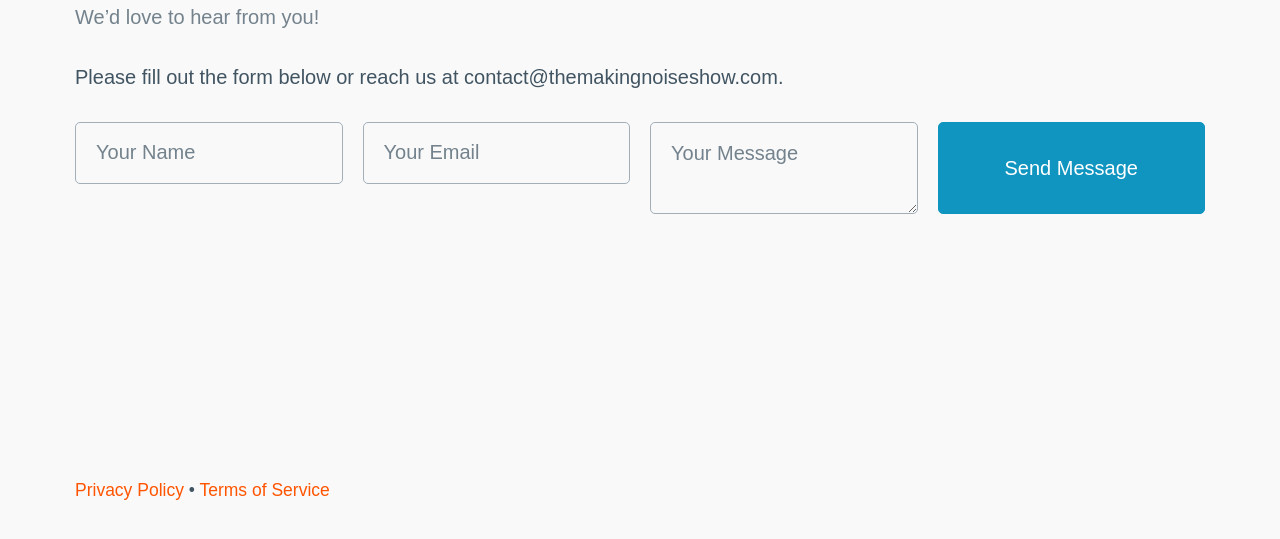
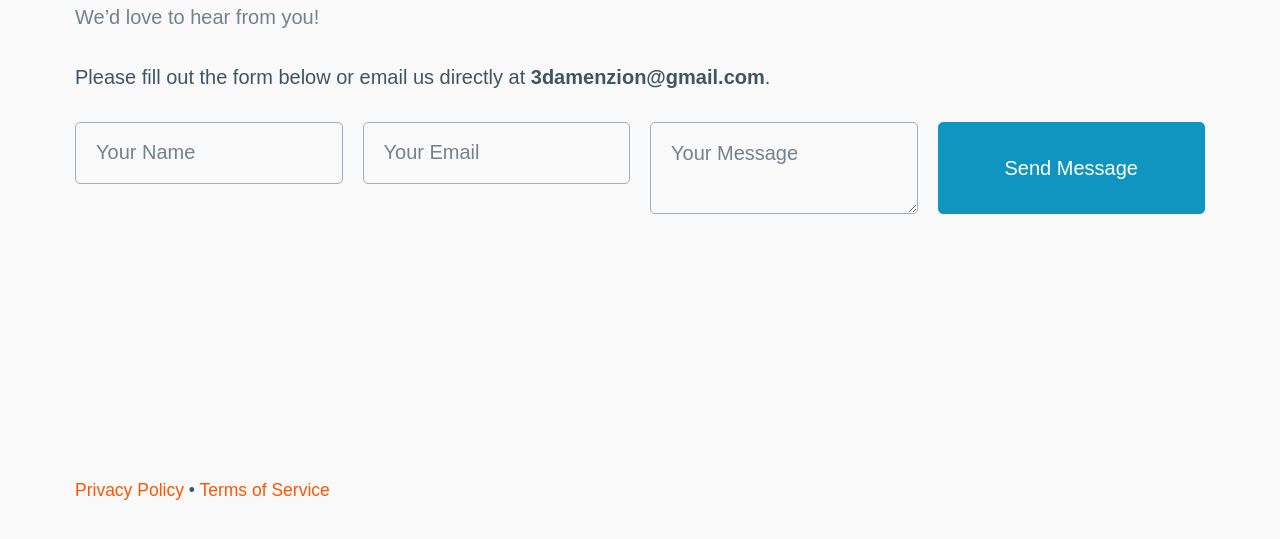
Before and after one commit to 3DamenZion2939/making-noise-show, a plain HTML site: page contact.html in a window 1280 px wide. Shown: the part 221-760 px from the top of the page. Drawn offline with nearby package versions, Linux system fonts and the light colour scheme.

Commit message:
Update contact.html

```diff
--- a/contact.html
+++ b/contact.html
@@ -54,7 +54,7 @@
                     <h2>Contact Us</h2>
                     <h3>We’d love to hear from you!</h3>
                 </hgroup>
-                <p>Please fill out the form below or reach us at contact@themakingnoiseshow.com.</p>
+                <p>Please fill out the form below or email us directly at <strong>3damenzion@gmail.com</strong>.</p>
 <form class="grid" name="contact" method="POST" action="/thank-you.html" netlify>
     <input type="hidden" name="form-name" value="contact">
     <input type="text" id="name" name="name" placeholder="Your Name" required>
```
